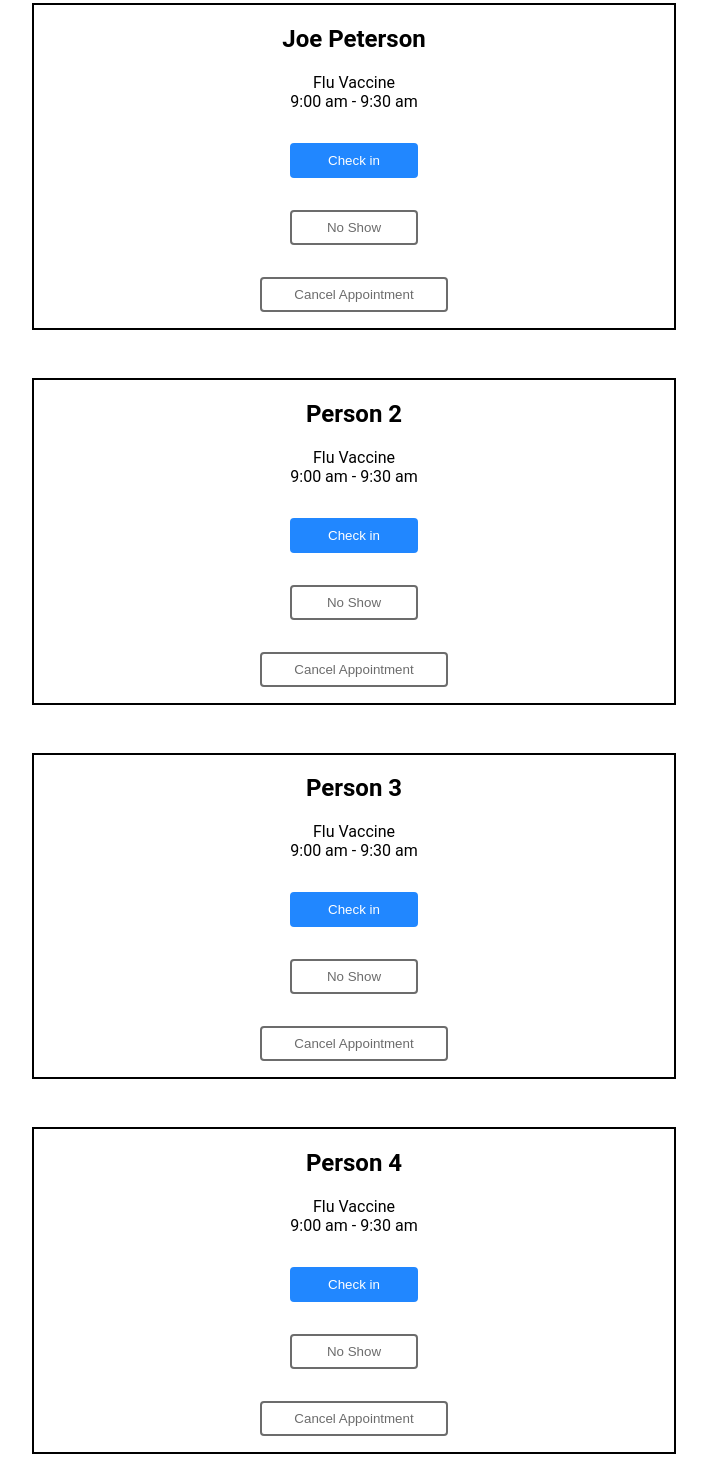
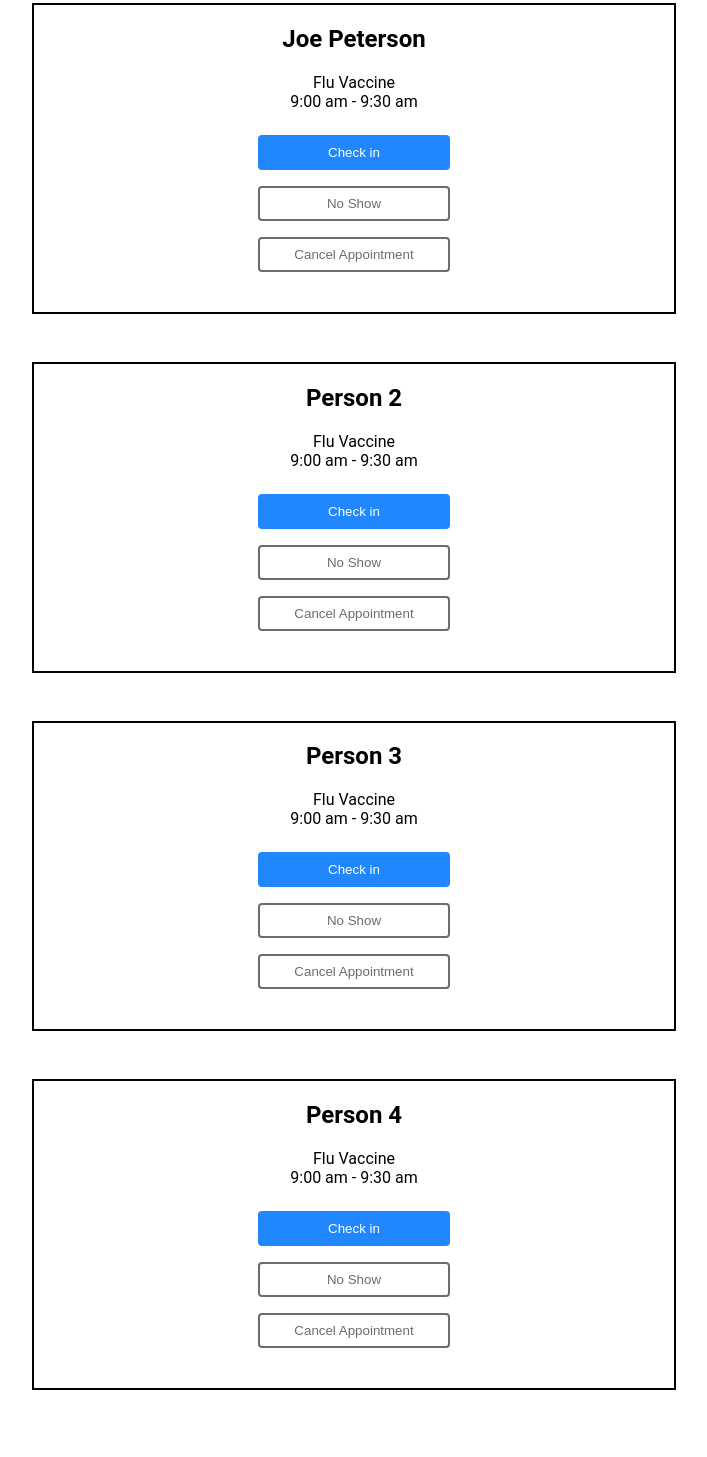
Before and after one commit to lb5255/vaccin8, a plain HTML site: page client/frontdesk/calendar.html in a window 1280 px wide. Shown: the part 234-1691 px from the top of the page, without its empty margins (286-993 px from the left). Drawn offline with Linux system fonts and the light colour scheme.

Commit message:
Added pages for front desk

```diff
--- a/client/assets/stylesheet/style.css
+++ b/client/assets/stylesheet/style.css
@@ -203,3 +203,21 @@ section {
 	background-color: #B7D8FF;
 	color: black;
 }
+
+.backToSite{
+	display: block;
+	position: absolute;
+	top:10vh;
+	left:3vw;
+}
+
+.buttonGroup{
+	display: flex;
+	flex-direction: column;
+	align-items: center;
+}
+
+.buttonGroup button{
+	width: 30%;
+	margin:0.5rem;
+}
--- a/client/frontdesk/calendar.html
+++ b/client/frontdesk/calendar.html
@@ -23,46 +23,54 @@
 				<br/>
 				<br/>
 				<br/>
-
+            <a href="" class="backToSite">Back to Sites</a>
 			<h1>March 25, 2022</h1>
 
-            <section centered style="border: 2px solid black;">
+            <section centered style="border: 2px solid black; padding-bottom: 2rem;">
                 <h2>Joe Peterson</h2>
                 <p>Flu Vaccine <br/> 9:00 am - 9:30 am</p>
 
-                <button>Check in</button> <br/>
-                <button unfilled>No Show</button> <br/>
-                <button unfilled>Cancel Appointment</button> <br/>
+                <div class="buttonGroup">
+                <button>Check in</button>
+                <button unfilled>No Show</button>
+                <button unfilled>Cancel Appointment</button>
+                </div>
 
             </section>
 
-            <section centered style="border: 2px solid black;">
+            <section centered style="border: 2px solid black; padding-bottom: 2rem;">
                 <h2>Person 2</h2>
                 <p>Flu Vaccine <br/> 9:00 am - 9:30 am</p>
 
-                <button>Check in</button> <br/>
-                <button unfilled>No Show</button> <br/>
-                <button unfilled>Cancel Appointment</button> <br/>
+                <div class="buttonGroup">
+                    <button>Check in</button>
+                    <button unfilled>No Show</button>
+                    <button unfilled>Cancel Appointment</button>
+                    </div>
 
             </section>
 
-            <section centered style="border: 2px solid black;">
+            <section centered style="border: 2px solid black; padding-bottom: 2rem;">
                 <h2>Person 3</h2>
                 <p>Flu Vaccine <br/> 9:00 am - 9:30 am</p>
 
-                <button>Check in</button> <br/>
-                <button unfilled>No Show</button> <br/>
-                <button unfilled>Cancel Appointment</button> <br/>
+                <div class="buttonGroup">
+                    <button>Check in</button>
+                    <button unfilled>No Show</button>
+                    <button unfilled>Cancel Appointment</button>
+                    </div>
 
             </section>
 
-            <section centered style="border: 2px solid black;">
+            <section centered style="border: 2px solid black; padding-bottom: 2rem;">
                 <h2>Person 4</h2>
                 <p>Flu Vaccine <br/> 9:00 am - 9:30 am</p>
 
-                <button>Check in</button> <br/>
-                <button unfilled>No Show</button> <br/>
-                <button unfilled>Cancel Appointment</button> <br/>
+                <div class="buttonGroup">
+                    <button>Check in</button>
+                    <button unfilled>No Show</button>
+                    <button unfilled>Cancel Appointment</button>
+                    </div>
 
             </section>
 
```
Also changed, not shown: client/frontdesk/frontdeskmain.html (+16 -10 lines).
